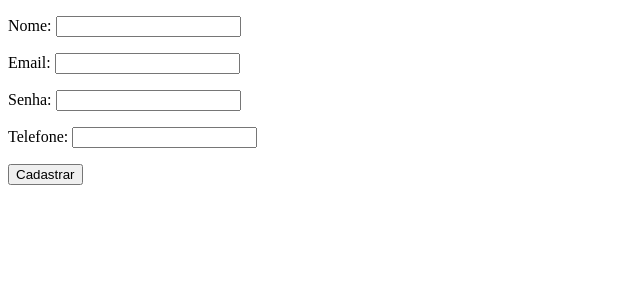
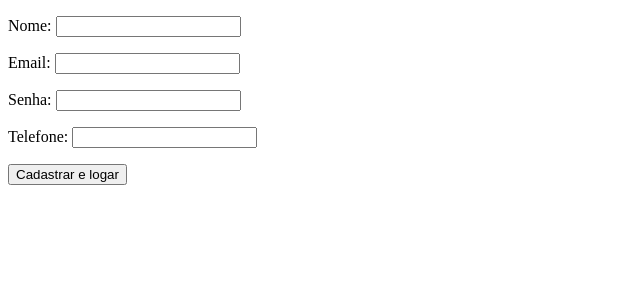
Before and after one commit to mariaFernanda2001/AjudandoMaria, a Django app: page /cadastro/ in a window 1280 px wide. Shown: the top 300 px of the page, without its empty margins (0-640 px from the left). Run offline with Django 3.2, Linux system fonts and the light colour scheme.

Commit message:
Cadastro e login

```diff
--- a/website/templates/cadastro.html
+++ b/website/templates/cadastro.html
@@ -11,7 +11,7 @@
     <form action="" method="post">
         {% csrf_token %}
         {{ cadastro.as_p }}
-        <input type="submit" value="Cadastrar">
+        <input type="submit" value="Cadastrar e logar">
     </form>
 </body>
 </html>
--- a/website/views.py
+++ b/website/views.py
@@ -16,7 +16,7 @@ def cadastrar(request):
                 usuario = form_de_cadastro.save()
                 usuario.save()
 
-                return redirect('/')
+                return redirect('/home/{}/{}'.format(usuario.id, usuario.nome))
         else:
 
             if Usuario.objects.filter(nome=nome).first() is not None:
```
